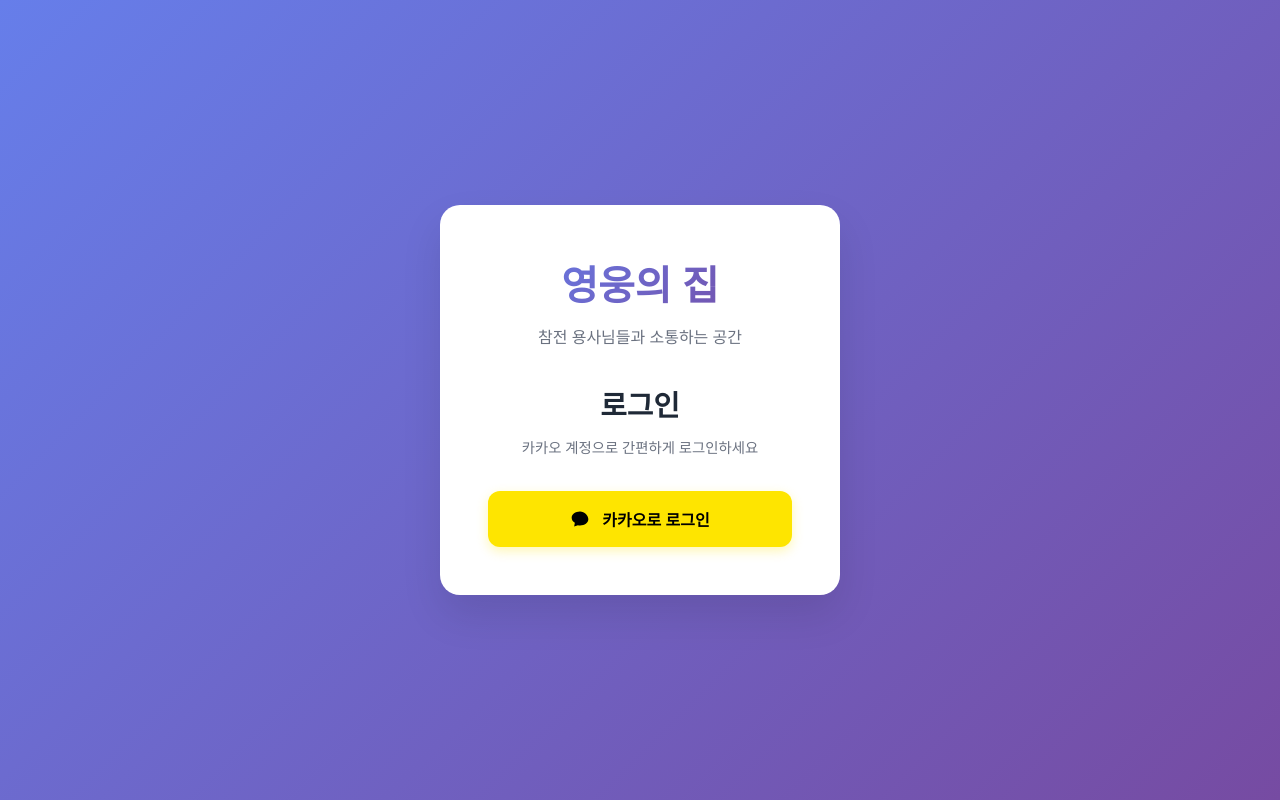
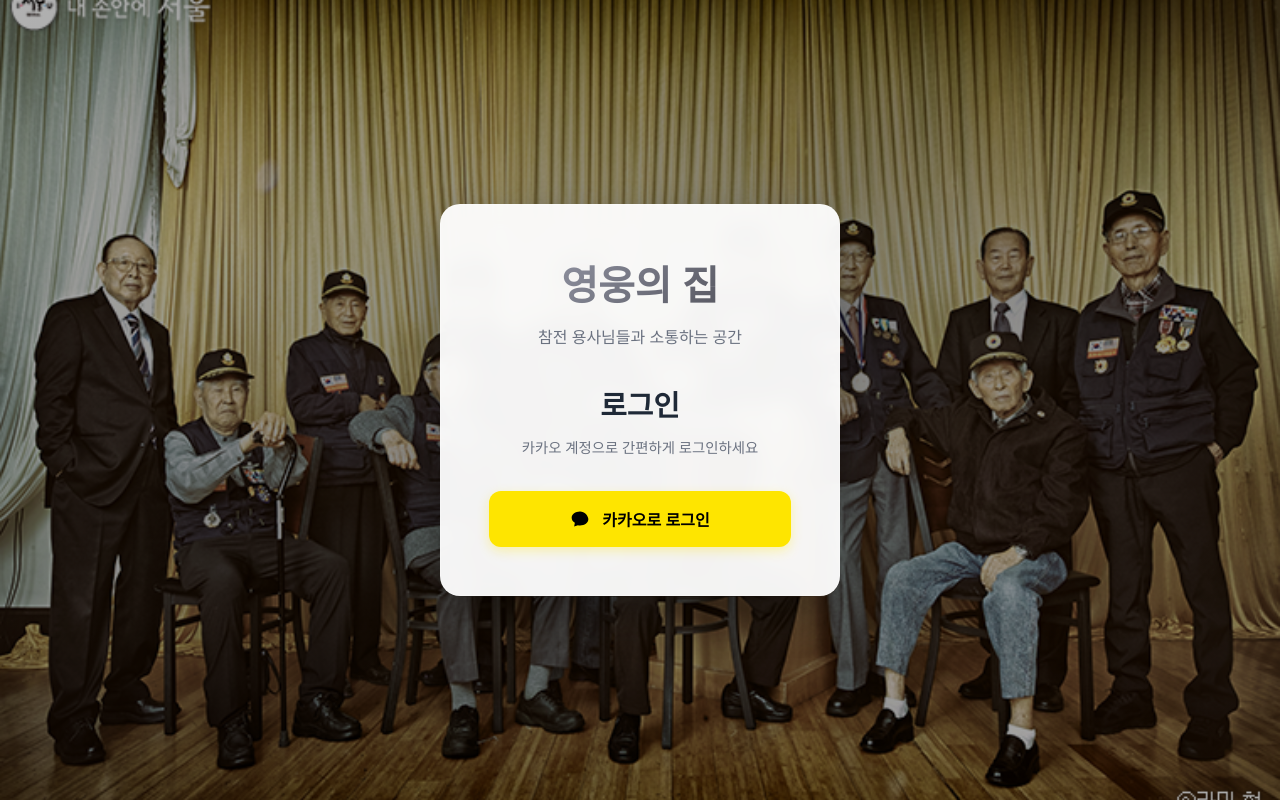
Before and after one commit to 9oormthon-univ/2025_SEASONTHON_TEAM_93_FE, a React (Vite) app: page /login in a window 1280 px wide. Built offline with nearby package versions, Linux system fonts and the light colour scheme.

Commit message:
feat: 로그인 화면 조정

```diff
--- a/src/styles/components/KakaoLogin.css
+++ b/src/styles/components/KakaoLogin.css
@@ -3,18 +3,43 @@
   display: flex;
   align-items: center;
   justify-content: center;
-  background: linear-gradient(135deg, #667eea 0%, #764ba2 100%);
+  background-image: url('../../components/img/LoginBackground.svg');
+  background-size: cover;
+  background-position: center;
+  background-repeat: no-repeat;
   padding: 2rem;
+  position: relative;
+}
+
+/* 어두운 오버레이 */
+.kakao-login-container::before {
+  content: '';
+  position: absolute;
+  top: 0;
+  left: 0;
+  right: 0;
+  bottom: 0;
+  background: linear-gradient(
+    135deg,
+    rgba(0, 0, 0, 0.3) 0%,
+    rgba(0, 0, 0, 0.5) 50%,
+    rgba(0, 0, 0, 0.3) 100%
+  );
+  z-index: 1;
 }
 
 .login-content {
-  background: white;
+  background: rgba(255, 255, 255, 0.95);
   border-radius: 20px;
-  box-shadow: 0 20px 40px rgba(0, 0, 0, 0.1);
+  box-shadow: 0 20px 40px rgba(0, 0, 0, 0.3);
   padding: 3rem;
   text-align: center;
   max-width: 400px;
   width: 100%;
+  position: relative;
+  z-index: 2;
+  backdrop-filter: blur(10px);
+  border: 1px solid rgba(255, 255, 255, 0.2);
 }
 
 .logo-section {
@@ -26,7 +51,7 @@
   font-weight: 700;
   color: #1f2937;
   margin: 0 0 0.5rem 0;
-  background: linear-gradient(135deg, #667eea 0%, #764ba2 100%);
+  background: linear-gradient(135deg, #a0a3b3 0%, #44444c 100%);
   -webkit-background-clip: text;
   -webkit-text-fill-color: transparent;
   background-clip: text;
@@ -90,10 +115,13 @@
 @media (max-width: 768px) {
   .kakao-login-container {
     padding: 1rem;
+    background-size: cover;
+    background-position: center center;
   }
 
   .login-content {
     padding: 2rem;
+    background: rgba(255, 255, 255, 0.92);
   }
 
   .logo-section h1 {
```
Also changed, not shown: src/components/img/LoginBackground.svg (added).
